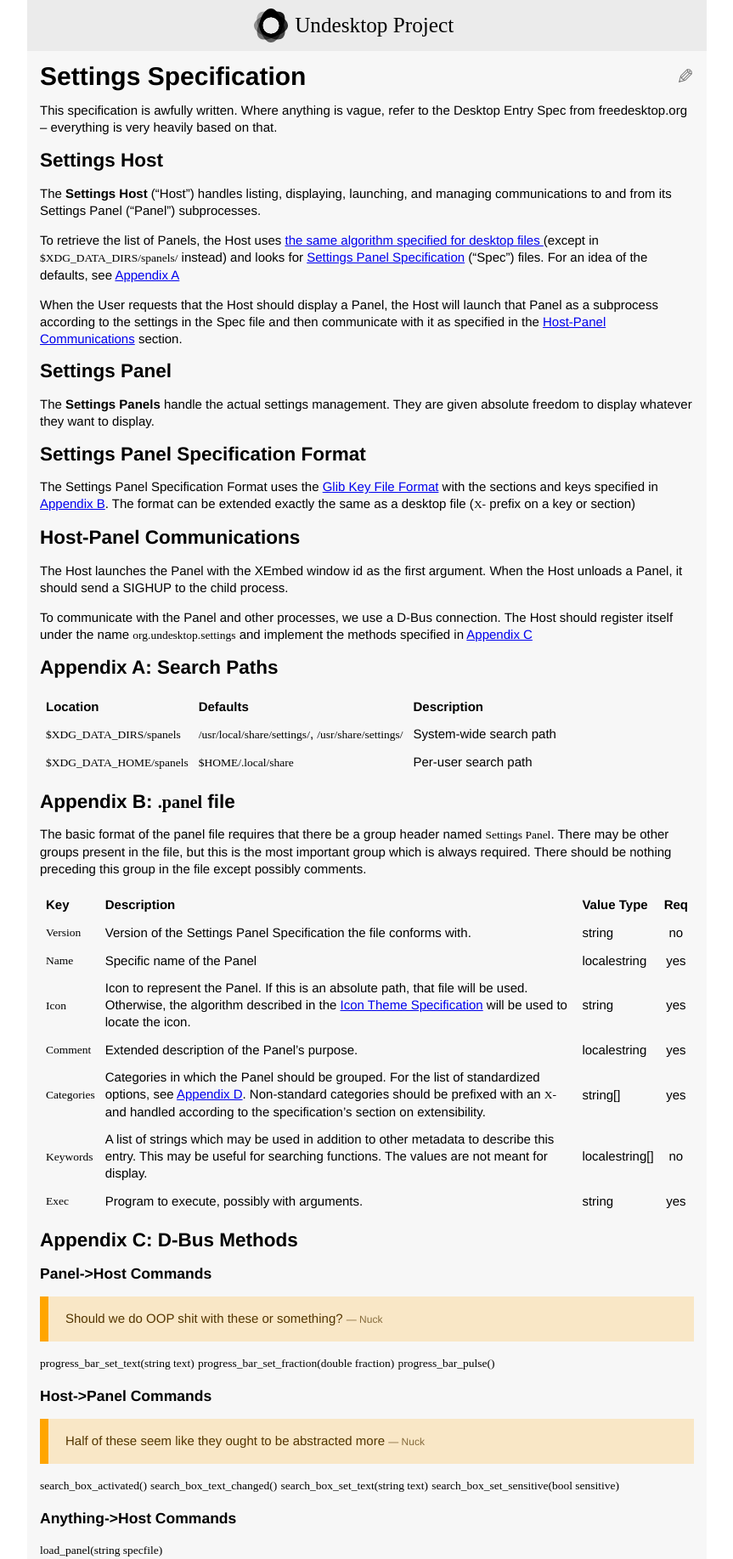
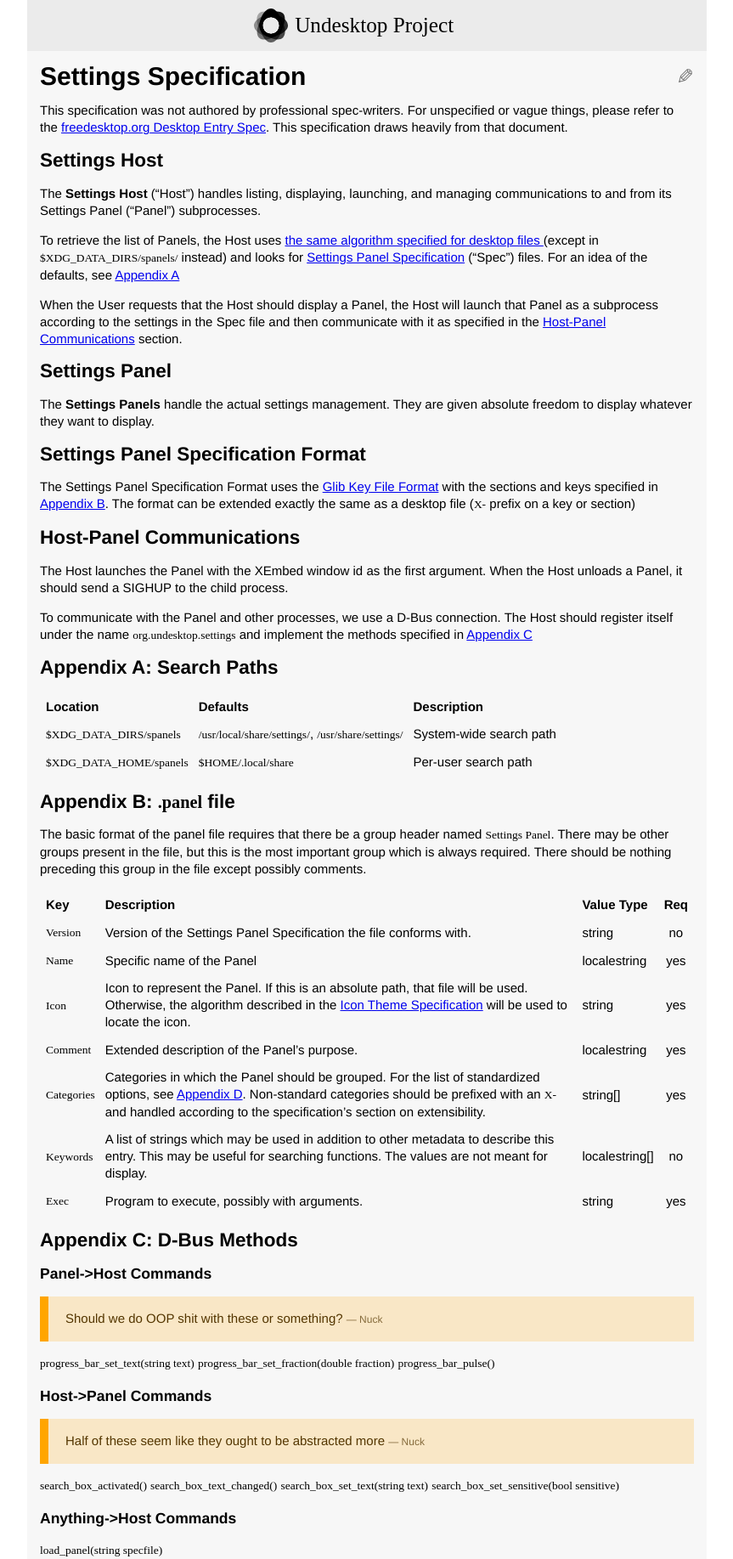
Before and after one commit to undesktop/wiki, a Jekyll site: the page built from projects/settings/spec.md, in a window 1280 px wide. Shown: the whole page at 85% size, without its empty margins (208-1071 px from the left). Built offline with Jekyll 4.4.1, drawn with Linux system fonts in a browser that asks for light colours.

Commit message:
Rewrite spec prelude

```diff
--- a/projects/settings/spec.md
+++ b/projects/settings/spec.md
@@ -2,16 +2,19 @@
 layout: default
 ---
 
-# Settings Specification
-This specification is awfully written.  Where anything is vague, refer to the Desktop Entry Spec
-from freedesktop.org -- everything is very heavily based on that.
+# Settings Specification {#prelude}
+This specification was not authored by professional spec-writers.  For unspecified or vague things,
+please refer to the [freedesktop.org Desktop Entry Spec][desktop-entry-spec].  This specification
+draws heavily from that document.
+
+[desktop-entry-spec]: http://standards.freedesktop.org/desktop-entry-spec/desktop-entry-spec-latest.html
 
 ## Settings Host {#host}
 The **Settings Host** ("Host") handles listing, displaying, launching, and managing communications
 to and from its Settings Panel ("Panel") subprocesses.
 
 To retrieve the list of Panels, the Host uses [the same algorithm specified for desktop files
-][desktop-entry-spec] (except in `$XDG_DATA_DIRS/spanels/` instead) and looks for [Settings Panel
+][desktop-entry-algo] (except in `$XDG_DATA_DIRS/spanels/` instead) and looks for [Settings Panel
 Specification](#panel-spec-format) ("Spec") files.  For an idea of the defaults, see [Appendix A
 ](#appendix-a)
 
```
Also changed, not shown: other parts of projects/settings/spec.md (+1 -1 lines).
